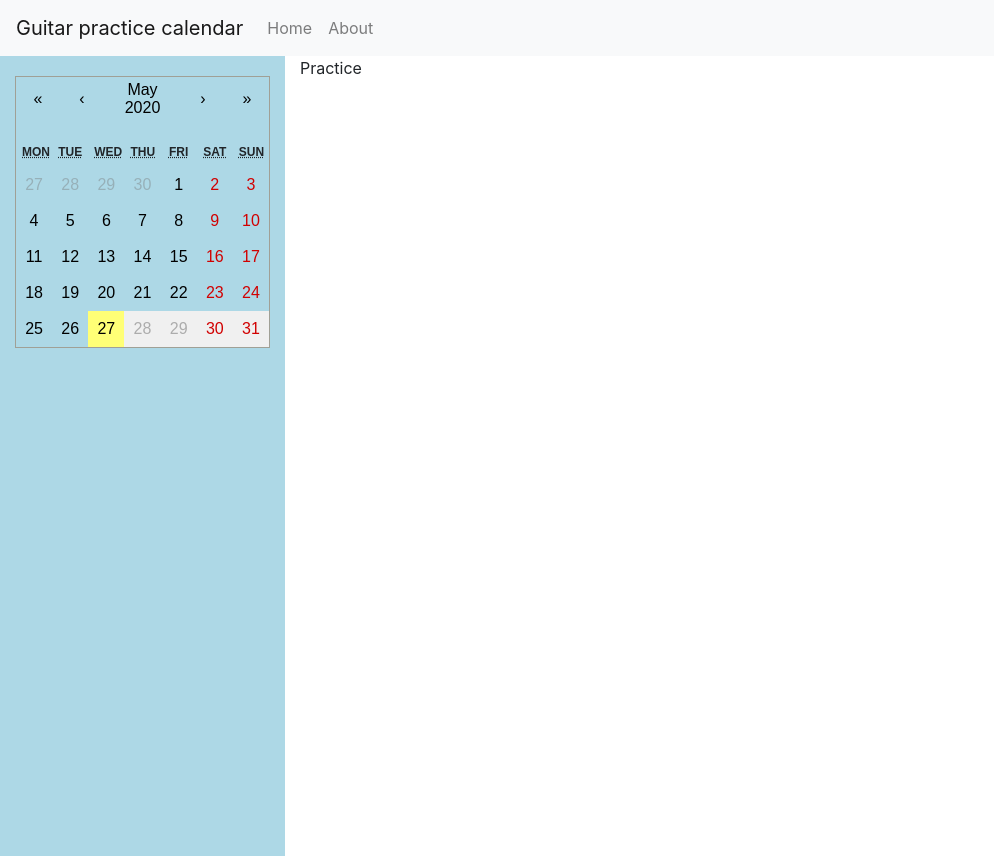
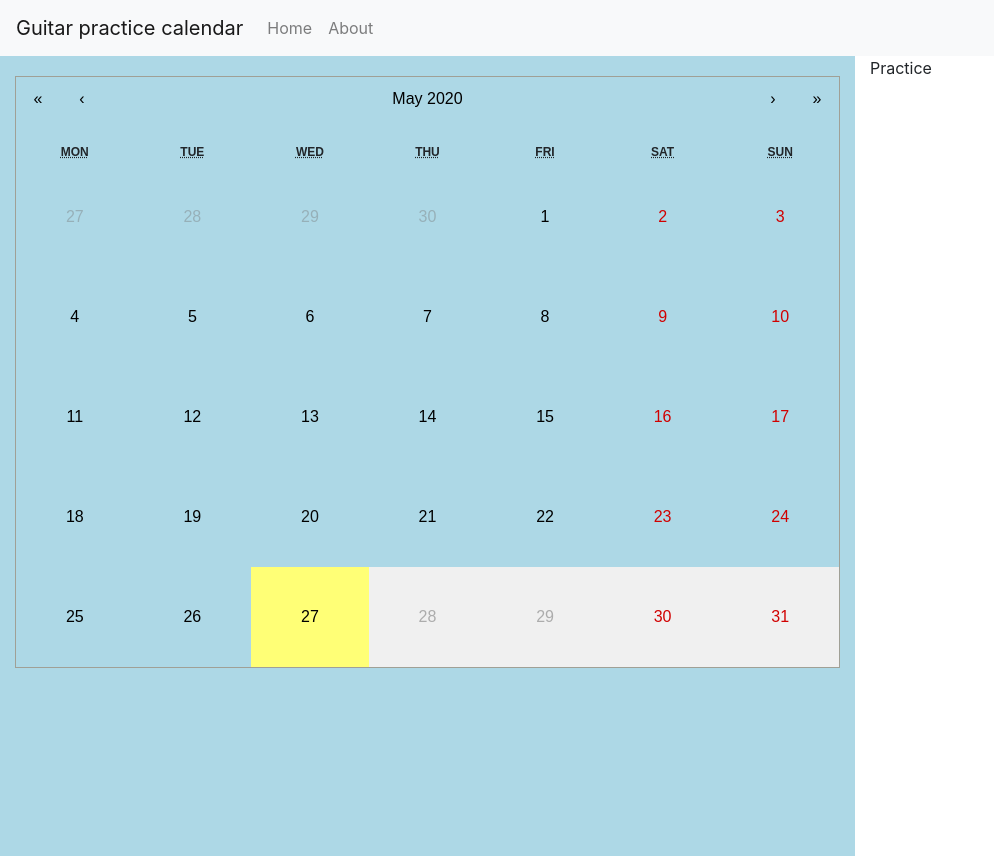
Before and after one commit to rodriguezvalencia/guitar-practice-session-tracker, a React (Create React App) app: page / in a window 1280 px wide. Shown: the whole page, without its empty margins (0-994 px from the left). Built offline with nearby package versions, Linux system fonts and the light colour scheme.

Commit message:
Final version of the PoC, it's moderately functional - gained some experience with React so will probably scrap all code and start from scratch following the 'Thinking in React' article

```diff
--- a/src/component/App.js
+++ b/src/component/App.js
@@ -12,7 +12,7 @@ export default class App extends React.Component {
         <Header />
         <Container className="main-container">
           <Row className="main-row">
-            <Col xs={3} className="sidebar-sticky cal-column"><GuitarCalendar parentCallback = {this.doShowModal} /></Col>
+            <Col xs={9} className="sidebar-sticky cal-column"><GuitarCalendar parentCallback = {this.doShowModal} /></Col>
             <Col>Practice</Col>
           </Row>
         </Container>
--- a/src/component/ExerciseModal.js
+++ b/src/component/ExerciseModal.js
@@ -5,11 +5,15 @@ import {Button, Modal, Dropdown, ButtonGroup, Form} from 'react-bootstrap';
 export default class ExerciseModal extends React.Component {
   constructor(props) {
     super(props);
+    this.resetState();
+  }
+
+  resetState = () => {
     this.state = {
-      show: false,
-      date: this.props.date,
-      songBPM: 60
-    };
+          show: false,
+          date: this.props.date,
+          songBPM: 60
+        };
   }
 
   triggerModal = (modalParams) => {
@@ -18,6 +22,7 @@ export default class ExerciseModal extends React.Component {
 
   savePractice = (practice) => {
     this.props.definePractice(practice, this.state.date);
+    this.resetState();
   }
 
   setNoPractice = () => {this.savePractice(false);}
--- a/src/component/GuitarCalendar.css
+++ b/src/component/GuitarCalendar.css
@@ -1,3 +1,7 @@
+.custom-tile {
+  height: 100px;
+}
+
 .tile-with-practice {
   background-color: #27d655;
 }
@@ -8,3 +12,7 @@
 .tile-previous-month {
   opacity: 0.4;
 }
+
+.react-calendar {
+    width: 100%;
+}
--- a/src/component/GuitarCalendar.js
+++ b/src/component/GuitarCalendar.js
@@ -71,7 +71,7 @@ function tileDisabled({date, view}) {
 
 function practiceTile({ date, view }, history) {
   var tileDate = new Date(date);
-  var tileClasses = [];
+  var tileClasses = ['custom-tile'];
   if (tileDate.getMonth() !== new Date().getMonth()) {
     tileClasses.push('tile-previous-month');
   }
```
